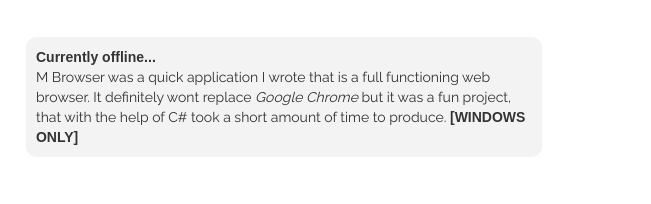
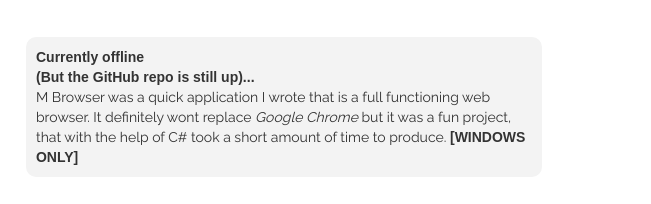
Before and after one commit to mariomerendino/mariomerendino.github.io, a plain HTML site: page codeSamples.html in a window 1280 px wide. Shown: the part 453-657 px from the top of the page, 629-1280 px from the left. Drawn offline with Linux system fonts and the light colour scheme.

Commit message:
Updated Samples page.

```diff
--- a/codeSamples.html
+++ b/codeSamples.html
@@ -81,13 +81,15 @@
         <div class="col-md-1">
         </div>
         <div class="col-md-5">
-            <!--<a download = "tictactoe.apk" href = "downloads/tictactoe.apk">-->
+            <a href = "https://github.com/mariomerendino/MBrowser">
                 <img class="img-responsive aku softwareSampleImage" src ="images/mBrowserBanner.png"></img>
-            <!--</a>-->
+            </a>
         </div>
         <div class="col-md-5">
             <p class = "textBlock">
-                <b>Currently offline...</b>
+                <b>Currently offline
+                <br>
+                (But the GitHub repo is still up)...</b>
                 <br>
                 M Browser was a quick application I wrote that is a full functioning web browser.
                 It definitely wont replace <i>Google Chrome</i> but it was a fun project, that with the help of
```
